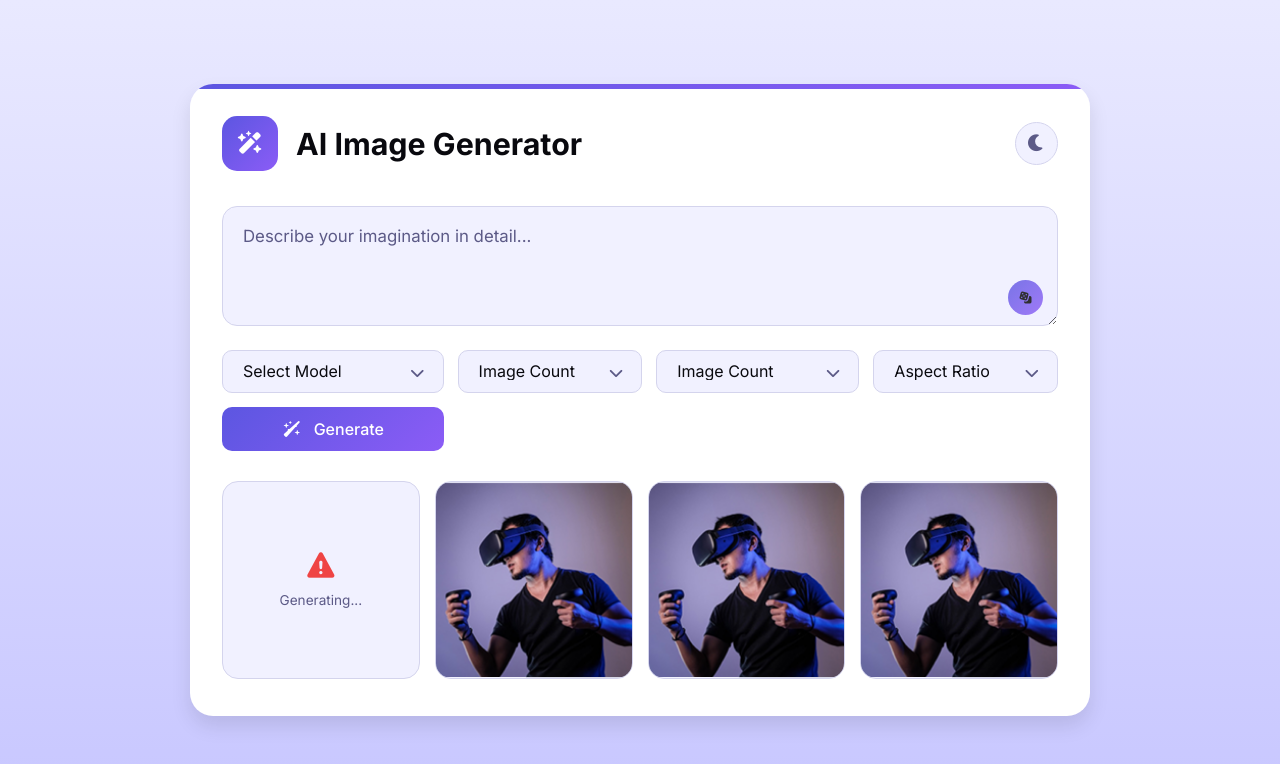
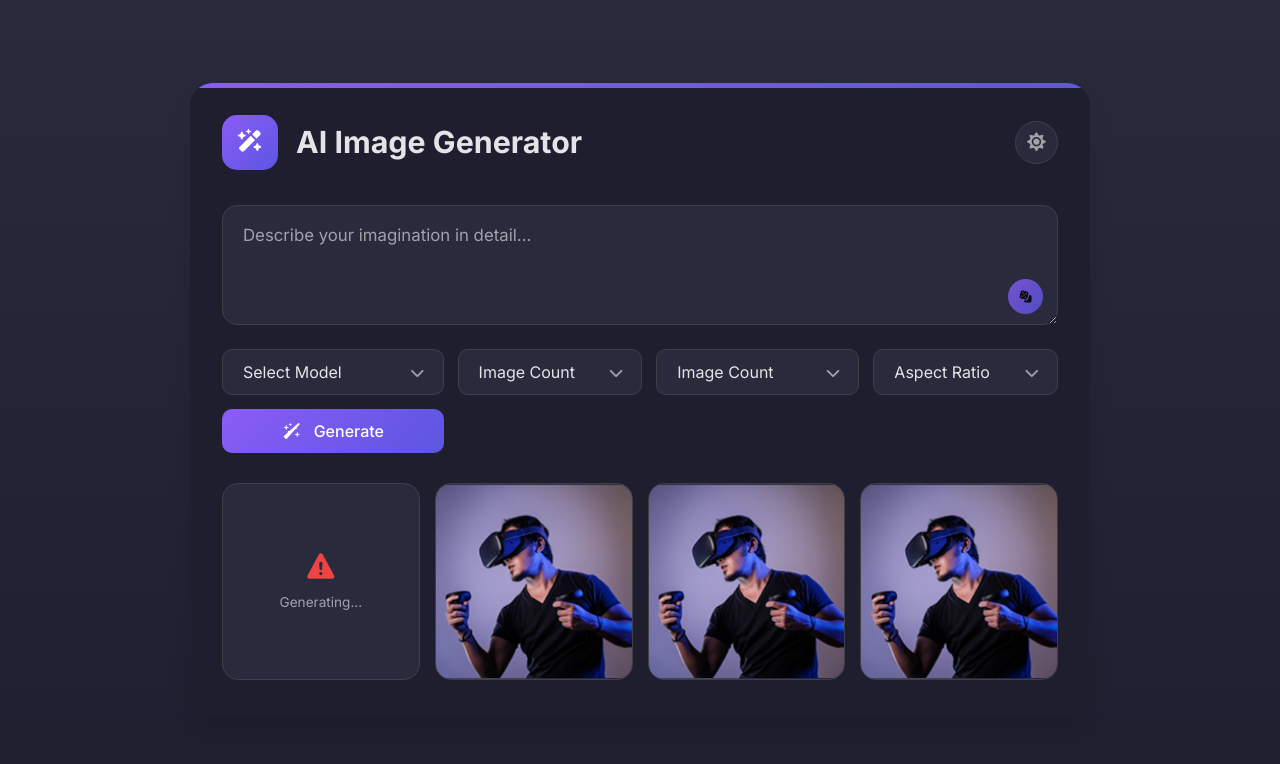
Before and after one commit to Bilalben23/ImaginAI, a plain HTML site: page index.html in a window 1280 px wide. Both pictures are taken after a click on the button 1036 px from the left and 143 px from the top of the page. Drawn offline with Linux system fonts and the light colour scheme.

Commit message:
feat: implement theme toggle with persistence
- Added JavaScript to switch between light and dark themes
- Reads user preference from localStorage or system color-scheme
- Updates icon dynamically (sun/moon) based on current theme
- Saves selected theme in localStorage for future visits

```diff
--- a/index.html
+++ b/index.html
@@ -147,7 +147,7 @@
 
 
 
-    <script src="script.js" defer></script>
+    <script src="script.js"></script>
 
 </body>
 
--- a/script.js
+++ b/script.js
@@ -0,0 +1,22 @@
+const themeToggleBtn = document.querySelector(".theme-toggle");
+
+
+// Set theme based on saved preference or system default
+(() => {
+    const savedTheme = localStorage.getItem("theme");
+    const systemPreferDark = window.matchMedia("(prefers-color-scheme: dark)").matches;
+
+    const isDarkTheme = savedTheme === "dark" || (!savedTheme && systemPreferDark);
+    document.body.classList.toggle("dark-theme", isDarkTheme);
+    themeToggleBtn.querySelector("i").className = isDarkTheme ? "fa-solid fa-sun" : "fa-solid fa-moon";
+})();
+
+
+// switch between light and dark themes
+const toggleTheme = () => {
+    const isDarkTheme = document.body.classList.toggle("dark-theme");
+    localStorage.setItem("theme", isDarkTheme ? "dark" : "light");
+    themeToggleBtn.querySelector("i").className = isDarkTheme ? "fa-solid fa-sun" : "fa-solid fa-moon";
+}
+
+themeToggleBtn.addEventListener("click", toggleTheme);
```
